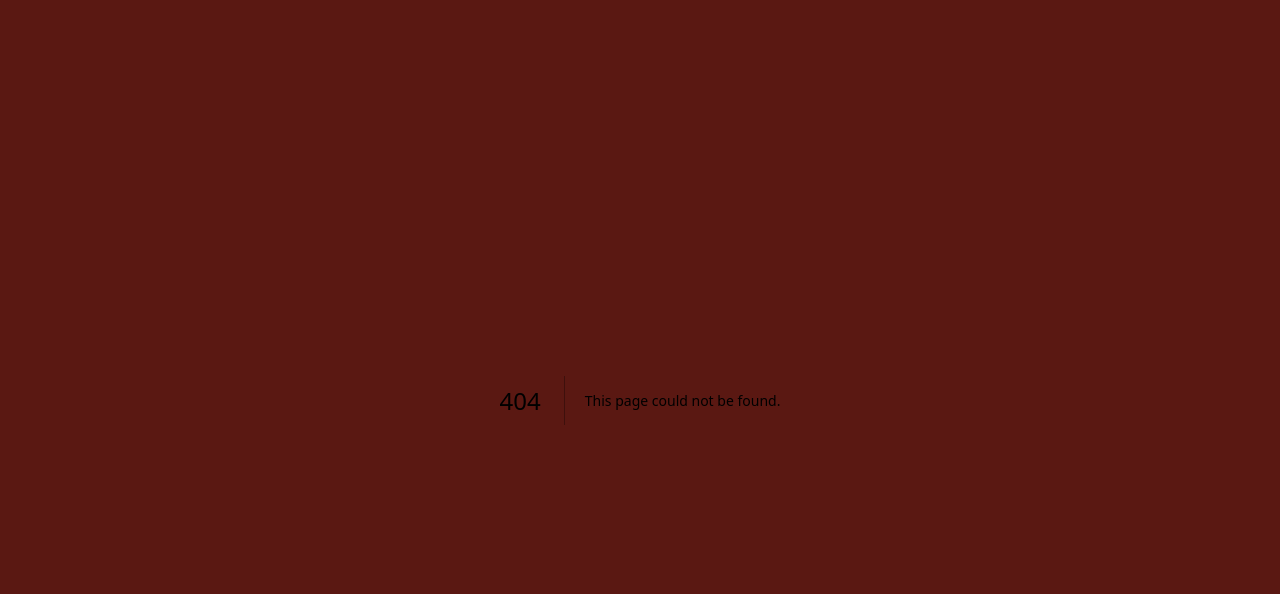
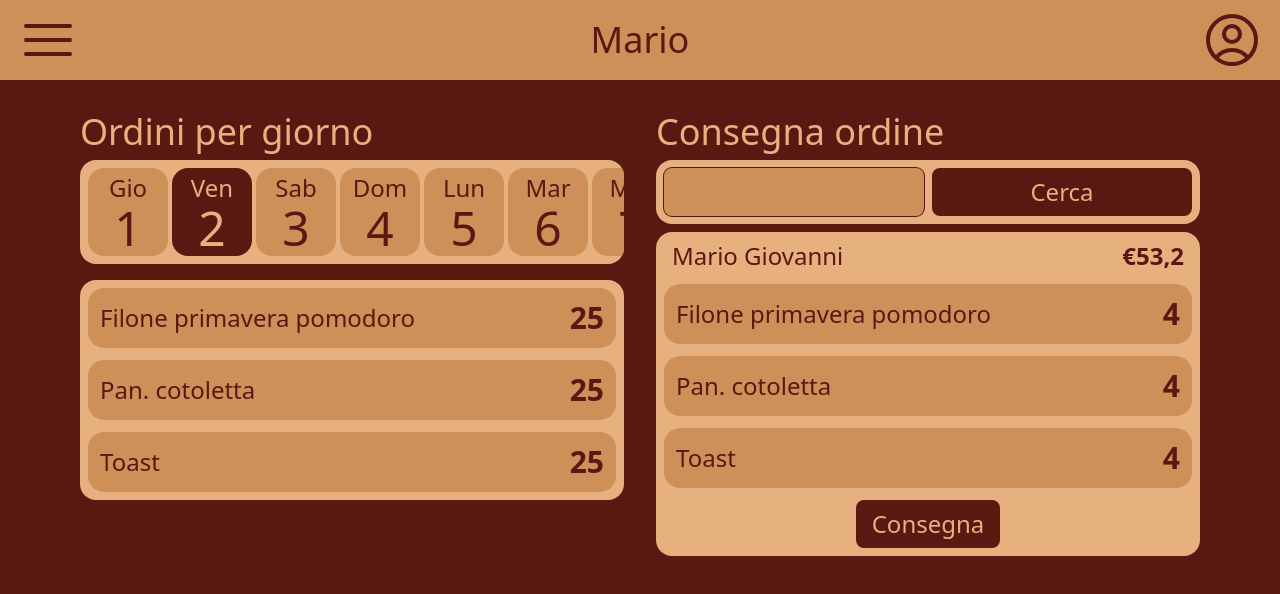
Before and after one commit to Pyrix25633/quick-bites, a Next.js app: page /seller/school/1 in a window 1280 px wide. Before the commit this address had no page. Shown: the top 594 px of the page. Built offline with nearby package versions, Linux system fonts and the light colour scheme.

Commit message:
Initial seller interface

```diff
--- /dev/null
+++ b/app/(site)/seller/school/[schoolId]/_components/DeliverOrderSection.tsx
@@ -0,0 +1,55 @@
+"use client";
+import { ProductCard } from "@/lib/components/ProductCard";
+import { useState } from "react";
+
+type DeliverOrderSectionProps = {
+    schoolId: number;
+};
+
+export default function DeliverOrderSection({
+    schoolId
+}: DeliverOrderSectionProps) {
+    const items = ["Filone primavera pomodoro", "Pan. cotoletta", "Toast"];
+    const [orderDelivered, setOrderDelivered] = useState(false);
+
+    return (
+        <section className="space-y-2">
+            <h2 className="text-4xl text-secondary-light">Consegna ordine</h2>
+            <div className="grid grid-cols-2 gap-x-2 rounded-2xl bg-secondary-light p-2">
+                <input
+                    autoFocus
+                    placeholder="Codice"
+                    className="w-full self-center rounded-lg border-0 bg-secondary-dark px-4 py-2 text-center text-2xl text-primary placeholder-current placeholder-opacity-5 focus:placeholder-transparent focus:ring-primary"
+                />
+                <button
+                    type="submit"
+                    className="h-full self-center rounded-lg bg-primary text-2xl text-secondary-light"
+                >
+                    Cerca
+                </button>
+            </div>
+            <div className="flex flex-col gap-3 rounded-2xl bg-secondary-light p-2">
+                <div className="flex justify-between px-2 text-2xl text-primary">
+                    <div>Mario Giovanni</div>
+                    <div className="font-bold">€53,2</div>
+                </div>
+                {items.map((p, i) => (
+                    <ProductCard key={i} name={p} count={4} />
+                ))}
+                {orderDelivered ? (
+                    <div className="self-center px-4 py-2 text-2xl font-bold text-primary">
+                        Già consegnato
+                    </div>
+                ) : (
+                    <button
+                        type="submit"
+                        className="self-center rounded-lg bg-primary px-4 py-2 text-2xl text-secondary-light hover:bg-opacity-50"
+                        onClick={() => setOrderDelivered(true)}
+                    >
+                        Consegna
+                    </button>
+                )}
+            </div>
+        </section>
+    );
+}
--- /dev/null
+++ b/app/(site)/seller/school/[schoolId]/_components/ViewProductsSection.tsx
@@ -0,0 +1,47 @@
+import DayButton from "@/lib/components/DayButton";
+import { ProductCard } from "@/lib/components/ProductCard";
+
+type ViewProductsSectionProps = {
+    schoolId: number;
+};
+
+export default function ViewProductsSection({
+    schoolId
+}: ViewProductsSectionProps) {
+    const dates: Date[] = [];
+    for (let i = 0; i < 20; i++)
+        dates.push(
+            new Date(new Date().getMilliseconds() + i * 1000 * 60 * 60 * 24)
+        );
+    const items = ["Filone primavera pomodoro", "Pan. cotoletta", "Toast"];
+
+    return (
+        <section className="space-y-4">
+            <section className="space-y-2">
+                <h2 className="text-4xl text-secondary-light">
+                    Ordini per giorno
+                </h2>
+                <div className="flex gap-1 overflow-scroll rounded-2xl bg-secondary-light p-2">
+                    {dates.map((d, i) => (
+                        <DayButton key={i} date={d} selected={i === 1} />
+                    ))}
+                </div>
+            </section>
+            <section className="space-y-2">
+                {/* <h2 className="text-4xl text-secondary-light"> */}
+                {/*     Ordinati per domani */}
+                {/* </h2> */}
+                {/* <div className="flex flex-col items-stretch gap-3 rounded-2xl bg-secondary-light p-2"> */}
+                {/* {items.map((p, i) => ( */}
+                {/*     <ProductCard name={p} count={25} key={i} /> */}
+                {/* ))} */}
+                {/* </div> */}
+                <div className="grid grid-cols-1 gap-y-3 rounded-2xl bg-secondary-light p-2">
+                    {items.map((p, i) => (
+                        <ProductCard name={p} count={25} key={i} />
+                    ))}
+                </div>
+            </section>
+        </section>
+    );
+}
--- /dev/null
+++ b/app/(site)/seller/school/[schoolId]/page.tsx
@@ -0,0 +1,25 @@
+import { Metadata } from "next";
+import ViewProductsSection from "./_components/ViewProductsSection";
+import DeliverOrderSection from "./_components/DeliverOrderSection";
+
+export const metadata: Metadata = {
+    title: "Home",
+    description: "See the orders and products"
+};
+
+interface PageProps {
+    params: {
+        schoolId: string;
+    };
+}
+
+export default function Home({ params }: PageProps) {
+    const schoolId = +params.schoolId;
+
+    return (
+        <main className="container grid grid-cols-1 gap-8 py-8 md:grid-cols-2">
+            <ViewProductsSection schoolId={schoolId} />
+            <DeliverOrderSection schoolId={schoolId} />
+        </main>
+    );
+}
--- /dev/null
+++ b/app/(site)/seller/school/page.tsx
@@ -0,0 +1,44 @@
+import Link from "next/link";
+
+export default function SchoolChooser() {
+    const schools = [
+        { name: "ITT Vittorio Veneto", id: 1 },
+        { name: "ITE Vittorio Veneto", id: 2 },
+        { name: "IPSIA Vittorio Veneto", id: 3 }
+    ];
+
+    return (
+        <main className="container flex min-h-full flex-col items-center justify-center">
+            <section className="w-full max-w-sm space-y-2">
+                <h2 className="text-3xl text-secondary-light">
+                    Seleziona la scuola
+                </h2>
+                <div className="flex flex-col items-stretch gap-3 rounded-2xl bg-secondary-light p-3">
+                    {schools.map((school, i) => (
+                        <SchoolButton
+                            key={i}
+                            name={school.name}
+                            schoolId={school.id}
+                        />
+                    ))}
+                </div>
+            </section>
+        </main>
+    );
+}
+
+type SchoolButtonProps = {
+    name: string;
+    schoolId: number;
+};
+
+function SchoolButton({ name, schoolId }: SchoolButtonProps) {
+    return (
+        <Link
+            href={"./school/" + schoolId}
+            className="rounded-2xl bg-secondary-dark p-4 text-center text-primary hover:bg-primary hover:text-secondary-light"
+        >
+            <h3 className="text-xl">{name}</h3>
+        </Link>
+    );
+}
--- /dev/null
+++ b/lib/components/ProductCard.tsx
@@ -0,0 +1,30 @@
+import Link from "next/link";
+
+type ProductCardProps = {
+    name: string;
+    count: number;
+};
+
+export function ProductCard({ name, count }: ProductCardProps) {
+    // return (
+    //     <Link href=".">
+    //         <div className="grid grid-cols-3 gap-2 rounded-2xl bg-secondary-dark p-2 text-primary transition-colors delay-[25ms] hover:bg-primary hover:text-secondary-light lg:grid-cols-4">
+    //             <div className="col-span-2 flex flex-col items-center justify-center gap-y-2 text-center lg:col-span-3">
+    //                 <div className="text-xl xl:text-2xl">{name}</div>
+    //                 <div className="text-3xl font-bold">{count}</div>
+    //             </div>
+    //             <div className="aspect-square h-full rounded-2xl bg-white"></div>
+    //         </div>
+    //     </Link>
+    // );
+
+    return (
+        <Link
+            href="."
+            className="flex items-center justify-between rounded-2xl bg-secondary-dark p-3 text-primary transition-colors delay-[25ms] hover:bg-primary hover:text-secondary-light"
+        >
+            <div className="text-xl xl:text-2xl">{name}</div>
+            <div className="text-3xl font-bold">{count}</div>
+        </Link>
+    );
+}
```
